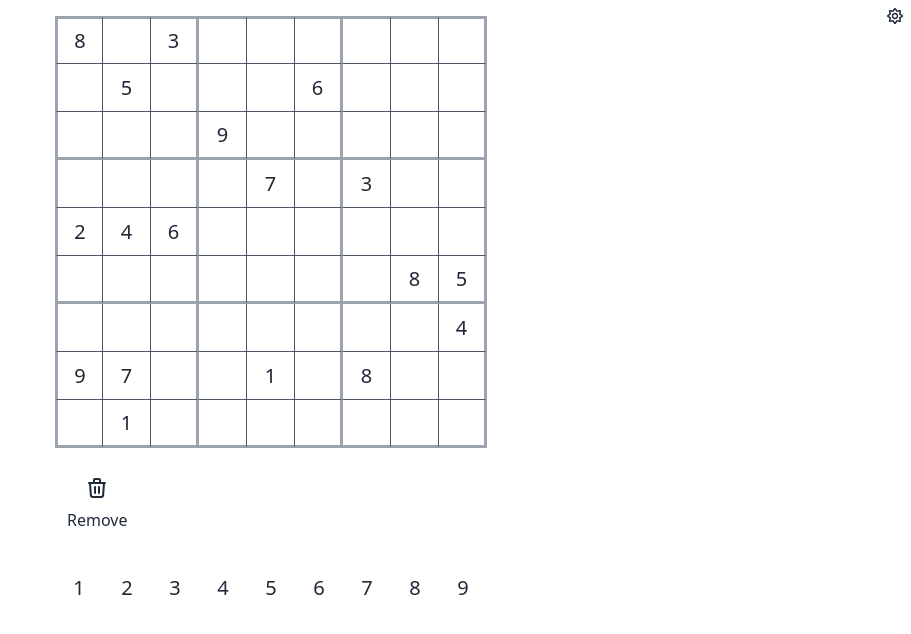
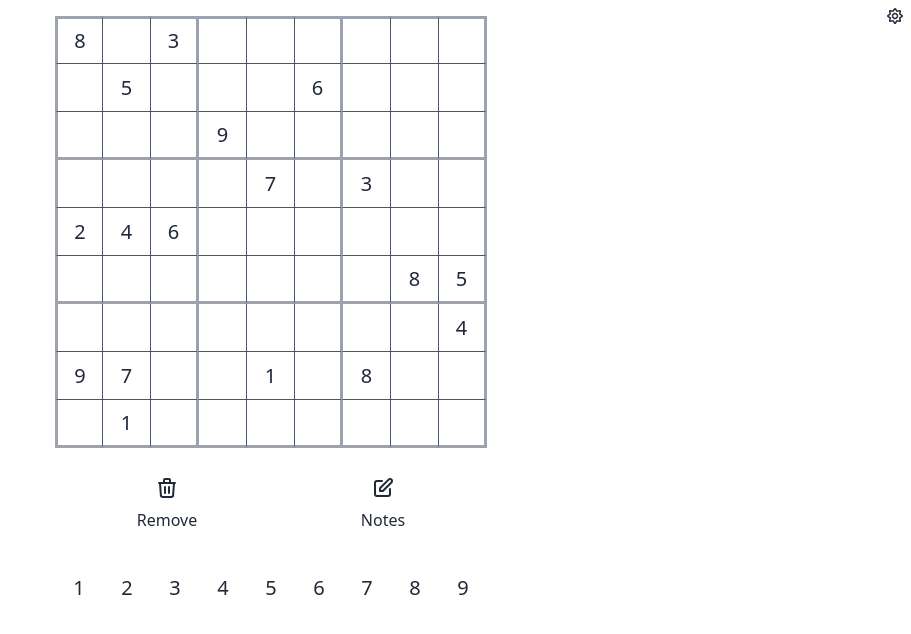
Before and after one commit to ngavinsir/lidoku-web, a Svelte app: page / in a window 1280 px wide. Shown: the top 634 px of the page, without its empty margins (369-1280 px from the left). Built offline with nearby package versions, Linux system fonts and the light colour scheme.

Commit message:
can't remove generated cell value

```diff
--- a/src/components/sudoku/BottomPanel/BottomPanel.svelte
+++ b/src/components/sudoku/BottomPanel/BottomPanel.svelte
@@ -9,9 +9,9 @@
 </script>
 
 <div class={clsx(className, 'flex flex-col space-y-5')}>
-  <div class="flex">
+  <div class="flex justify-around">
     <!-- Remove icon -->
-    <IconButton label="Remove">
+    <IconButton label="Remove" on:click={() => board.removeSelectedCell()}>
       <svg
         class="w-6 h-6"
         fill="none"
@@ -27,6 +27,22 @@
         />
       </svg>
     </IconButton>
+
+    <!-- Notes icon -->
+    <IconButton label="Notes">
+      <svg
+        class="w-6 h-6"
+        fill="none"
+        stroke="currentColor"
+        viewBox="0 0 24 24"
+        xmlns="http://www.w3.org/2000/svg"
+      ><path
+          stroke-linecap="round"
+          stroke-linejoin="round"
+          stroke-width="2"
+          d="M11 5H6a2 2 0 00-2 2v11a2 2 0 002 2h11a2 2 0 002-2v-5m-1.414-9.414a2 2 0 112.828 2.828L11.828 15H9v-2.828l8.586-8.586z"
+        /></svg>
+    </IconButton>
   </div>
   <NumberSelector
     on:select-number={(event) => {
--- a/src/components/sudoku/BottomPanel/IconButton.svelte
+++ b/src/components/sudoku/BottomPanel/IconButton.svelte
@@ -6,7 +6,6 @@
   class="flex flex-col items-center justify-center p-3 space-y-2 cursor-pointer hover:bg-gray-700"
   on:click
 >
-  <!-- Remove icon -->
   <slot />
   <span class="text-base select-none">{label}</span>
 </div>
--- a/src/components/sudoku/BottomPanel/NumberSelector.svelte
+++ b/src/components/sudoku/BottomPanel/NumberSelector.svelte
@@ -6,7 +6,8 @@
 <div class="flex">
   {#each [...Array(9)] as _, num}
     <div
-      class="w-12 h-12 text-xl cursor-pointer flex justify-center items-center hover:bg-gray-700"
+      class="w-12 h-12 text-xl cursor-pointer flex justify-center items-center
+    hover:bg-gray-700 select-none"
       on:click={() => dispatch('select-number', num + 1)}
     >
       {num + 1}
--- a/src/lib/Board.ts
+++ b/src/lib/Board.ts
@@ -17,6 +17,7 @@ export interface BoardCell {
 export interface Board {
   board: Map<number, BoardCell>;
   selectedIndex: number | null;
+  takingNotes: boolean;
 }
 
 export type Puzzle = number[];
@@ -31,7 +32,7 @@ export const board = createBoardStore([
 
 export function createBoardStore(puzzle: Puzzle) {
   const board = puzzle2Board(puzzle);
-  const { subscribe, set, update } = writable(board);
+  const { subscribe, update } = writable(board);
   return {
     subscribe,
     setSelectedIndex: (index: number) => {
@@ -78,6 +79,10 @@ function setCellValue(board: Board, value: number) {
 function removeCellValue(board: Board, index: number | null) {
   if (!index) return;
   const cell = board.board.get(index);
+
+  // can't remove generated cell value
+  if (cell.status === BoardCellStatus.GENERATED) return;
+
   board.board.set(index, { ...cell, value: null });
   return board;
 }
@@ -101,5 +106,6 @@ function puzzle2Board(puzzle: Puzzle): Board {
   return <Board>{
     board,
     selectedIndex: null,
+    takingNotes: false,
   };
 }
```
